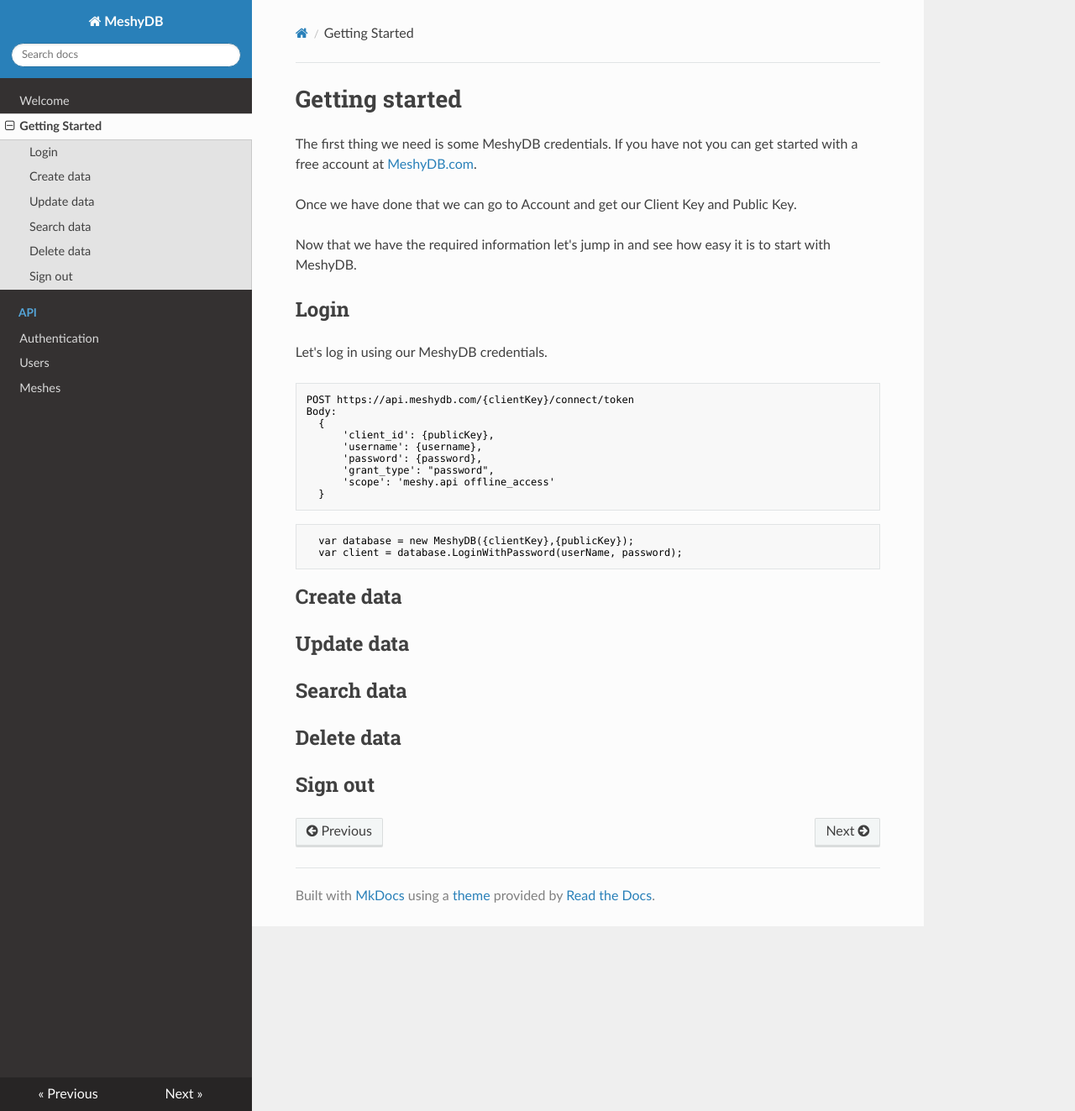
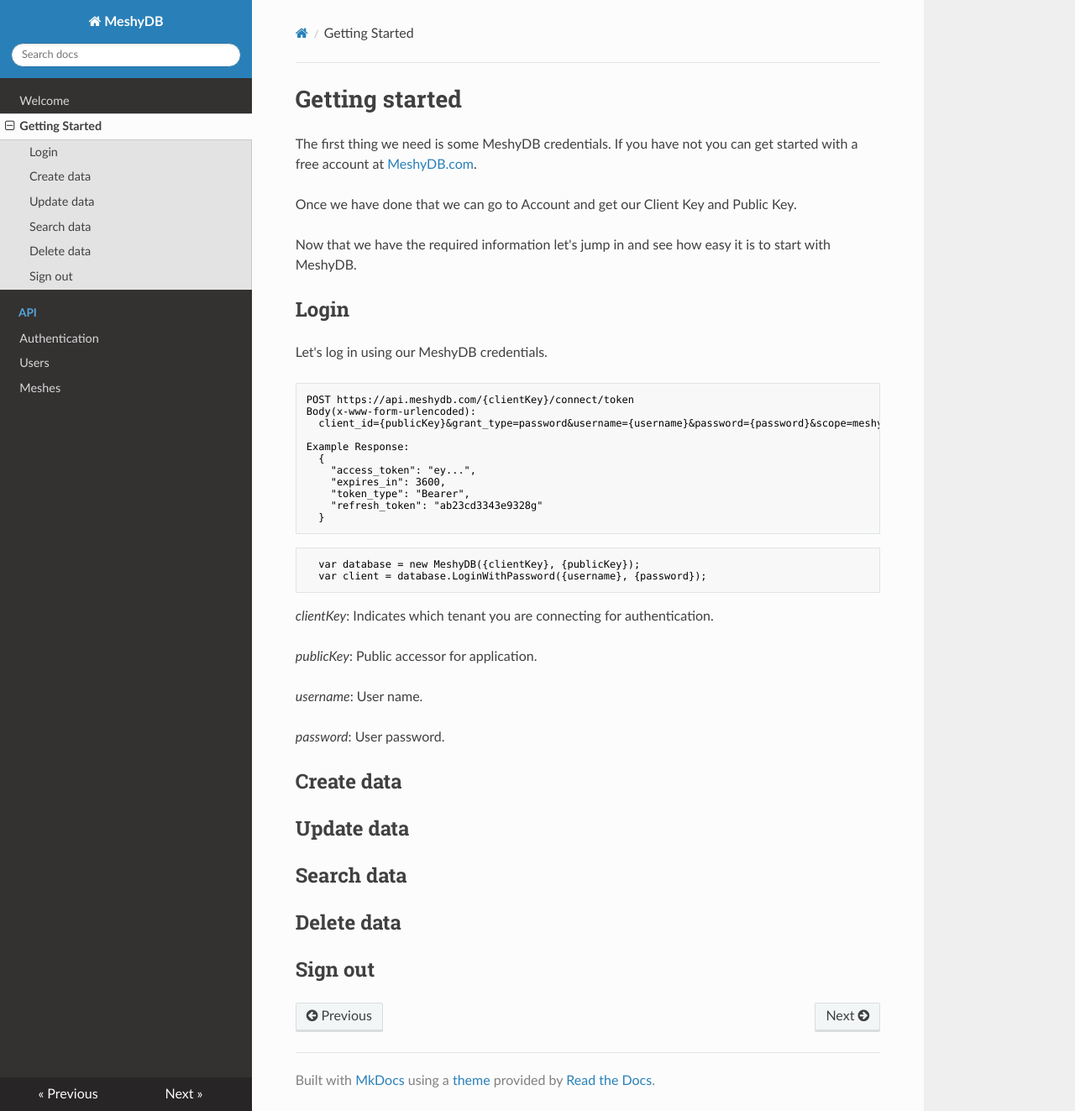
Before and after one commit to yetisoftworks/MeshyDB.SDK, an MkDocs documentation site: the page built from docs/gettingstarted.md, in a window 1280 px wide and 1323 px high. Shown: the whole window at 84% size. Built offline with MkDocs 1.6.1, drawn with Linux system fonts in a browser that asks for light colours; nearby versions of some CDN libraries.

Commit message:
Update gettingstarted.md

````diff
--- a/docs/gettingstarted.md
+++ b/docs/gettingstarted.md
@@ -10,20 +10,34 @@ Let's log in using our MeshyDB credentials.
 
 ``` rest
 POST https://api.meshydb.com/{clientKey}/connect/token
-Body:
+Body(x-www-form-urlencoded):
+  client_id={publicKey}&grant_type=password&username={username}&password={password}&scope=meshy.api%20offline_access
+
+Example Response:
   {
-      'client_id': {publicKey},
-      'username': {username},
-      'password': {password},
-      'grant_type': "password",
-      'scope': 'meshy.api offline_access'
+    "access_token": "ey...",
+    "expires_in": 3600,
+    "token_type": "Bearer",
+    "refresh_token": "ab23cd3343e9328g"
   }
 ```
 
 ```c#
-  var database = new MeshyDB({clientKey},{publicKey});
-  var client = database.LoginWithPassword(userName, password);
+  var database = new MeshyDB({clientKey}, {publicKey});
+  var client = database.LoginWithPassword({username}, {password});
 ```
+
+_clientKey_:
+  Indicates which tenant you are connecting for authentication.
+
+_publicKey_:
+  Public accessor for application.
+
+_username_:
+  User name.
+
+_password_:
+  User password.
 
 ## Create data
 
````
